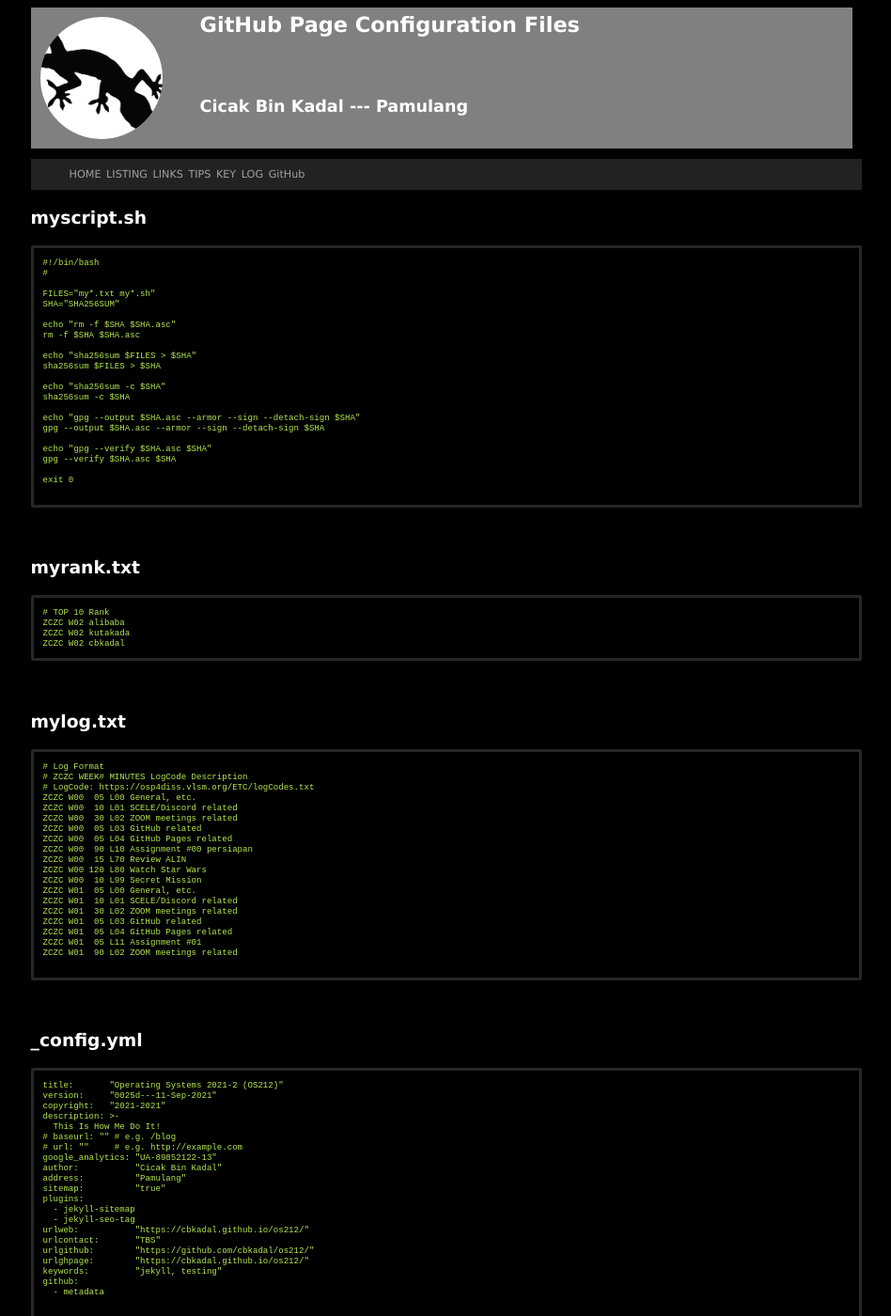
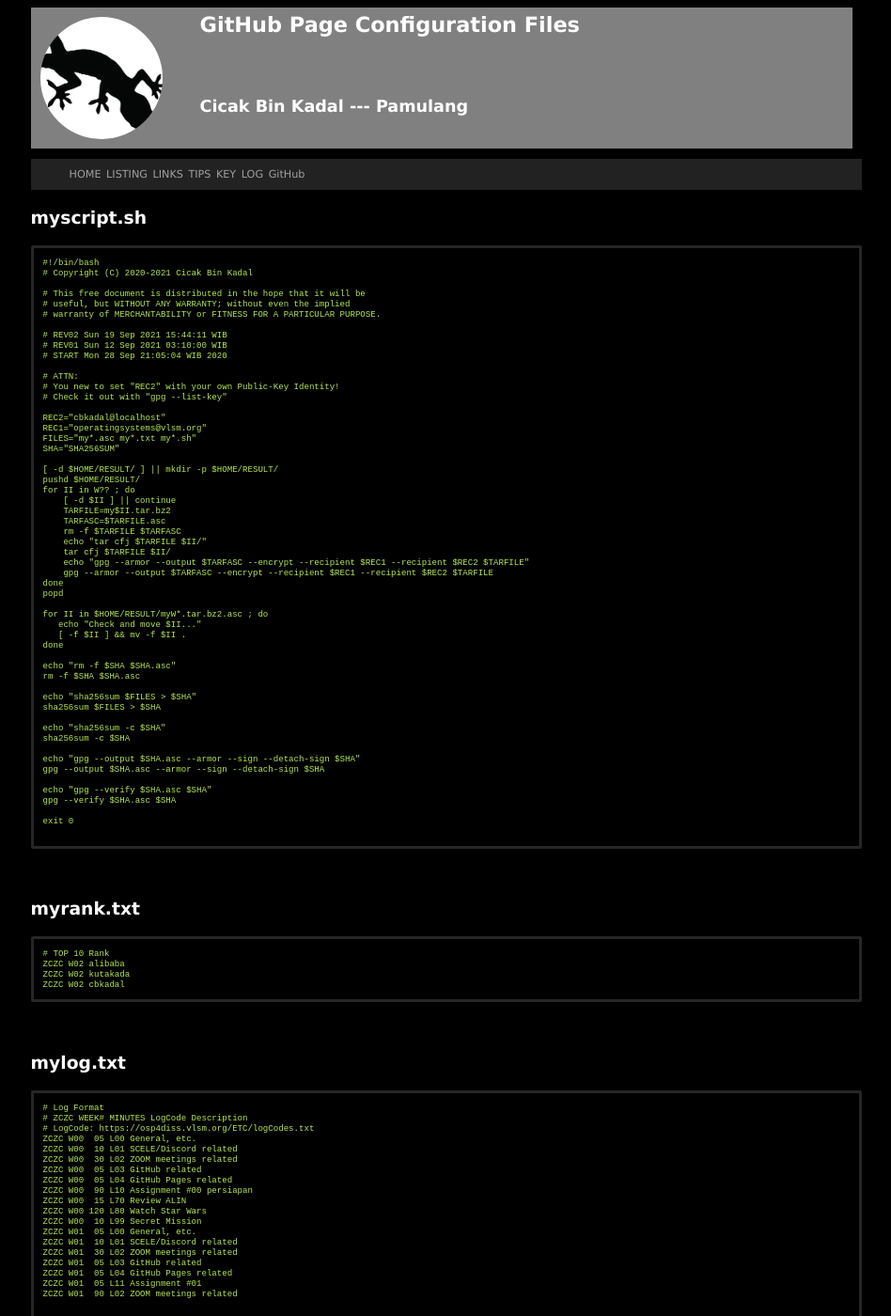
Before and after one commit to dnswd/os212, a Jekyll site: the page built from 000.md, in a window 1280 px wide and 1400 px high. Shown: the whole window at 94% size, without its empty margins (165-1113 px from the left). Built offline with Jekyll 4.4.1, drawn with Linux system fonts in a browser that asks for light colours; some of the changed text lies outside the part shown.

Commit message:
OS212 cbkadal TXT

````diff
--- a/000.md
+++ b/000.md
@@ -6,10 +6,43 @@ title:  "GitHub Page Configuration Files"
 ### myscript.sh
 ```
 #!/bin/bash
-#
+# Copyright (C) 2020-2021 Cicak Bin Kadal
 
-FILES="my*.txt my*.sh"
+# This free document is distributed in the hope that it will be
+# useful, but WITHOUT ANY WARRANTY; without even the implied
+# warranty of MERCHANTABILITY or FITNESS FOR A PARTICULAR PURPOSE.
+
+# REV02 Sun 19 Sep 2021 15:44:11 WIB
+# REV01 Sun 12 Sep 2021 03:10:00 WIB
+# START Mon 28 Sep 21:05:04 WIB 2020
+
+# ATTN:
+# You new to set "REC2" with your own Public-Key Identity!
+# Check it out with "gpg --list-key"
+
+REC2="cbkadal@localhost"
+REC1="operatingsystems@vlsm.org"
+FILES="my*.asc my*.txt my*.sh"
 SHA="SHA256SUM"
+
+[ -d $HOME/RESULT/ ] || mkdir -p $HOME/RESULT/
+pushd $HOME/RESULT/
+for II in W?? ; do
+    [ -d $II ] || continue
+    TARFILE=my$II.tar.bz2
+    TARFASC=$TARFILE.asc
+    rm -f $TARFILE $TARFASC
+    echo "tar cfj $TARFILE $II/"
+    tar cfj $TARFILE $II/
+    echo "gpg --armor --output $TARFASC --encrypt --recipient $REC1 --recipient $REC2 $TARFILE"
+    gpg --armor --output $TARFASC --encrypt --recipient $REC1 --recipient $REC2 $TARFILE
+done
+popd
+
+for II in $HOME/RESULT/myW*.tar.bz2.asc ; do
+   echo "Check and move $II..."
+   [ -f $II ] && mv -f $II .
+done
 
 echo "rm -f $SHA $SHA.asc"
 rm -f $SHA $SHA.asc
@@ -69,7 +102,7 @@ ZCZC W01  90 L02 ZOOM meetings related
 
 ```
 title:       "Operating Systems 2021-2 (OS212)"
-version:     "0025d---11-Sep-2021"
+version:     "0026---20-Sep-2021"
 copyright:   "2021-2021"
 description: >-
   This Is How Me Do It!
--- a/_config.yml
+++ b/_config.yml
@@ -1,5 +1,5 @@
 title:       "Operating Systems 2021-2 (OS212)"
-version:     "0025d---11-Sep-2021"
+version:     "0026---20-Sep-2021"
 copyright:   "2021-2021"
 description: >-
   This Is How Me Do It!
````
Also changed, not shown: 4 other files.
